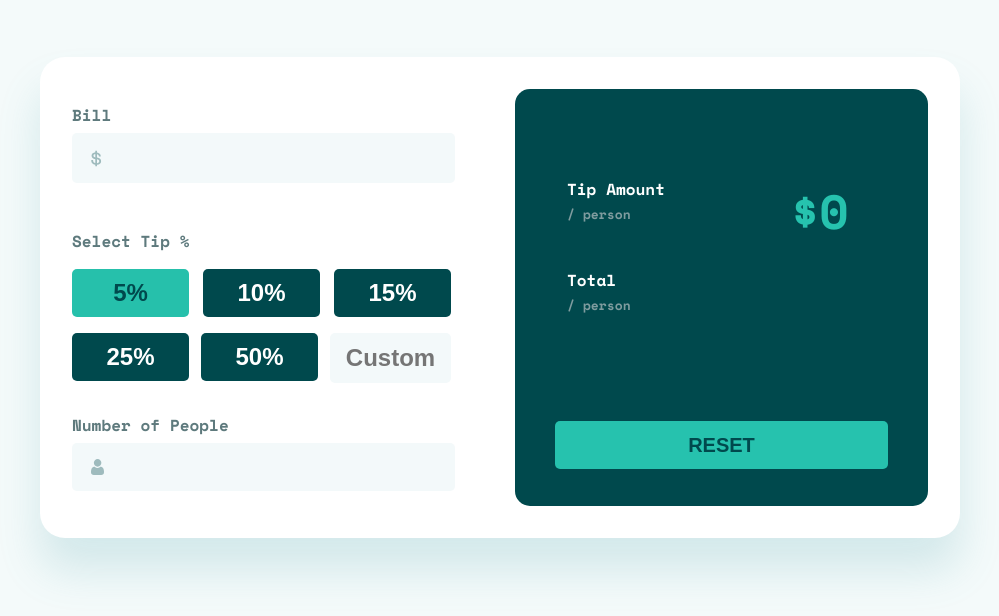
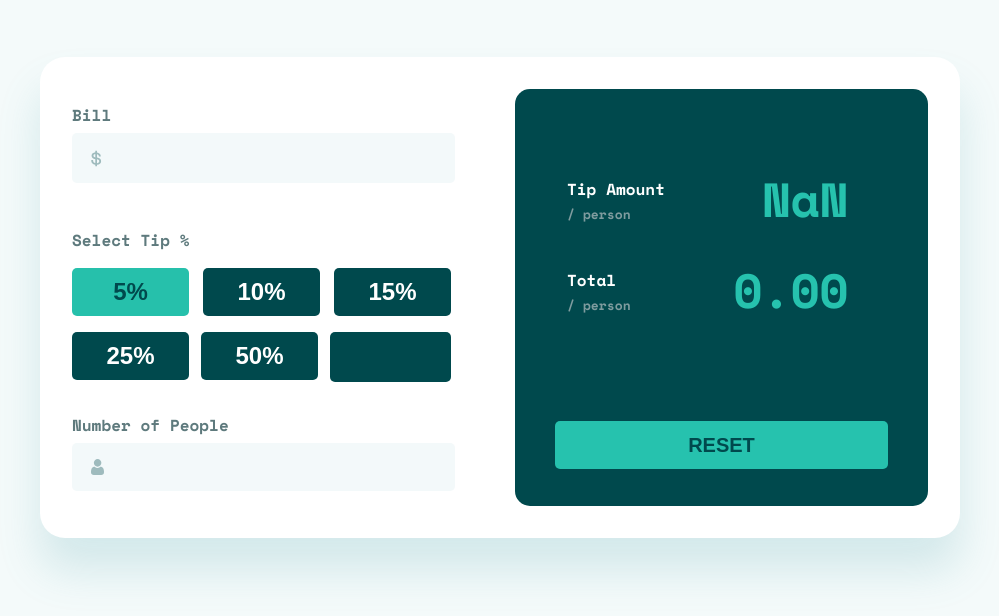
Before and after one commit to Camara-Diadie/tip-calculator-app, a plain HTML site: page index.html in a window 1280 px wide. Both pictures are taken after a click on the button "5%". Shown: the part 238-854 px from the top of the page, without its empty margins (140-1139 px from the left). Drawn offline with nearby package versions, Linux system fonts and the light colour scheme.

Commit message:
correction des id dans le html , correction du script

```diff
--- a/css/style.scss
+++ b/css/style.scss
@@ -132,7 +132,8 @@ body {
               width: 379px;
               height: 152px;
             }
-            button {
+            button,
+            input {
               width: 146.63px;
               height: 48px;
               background-color: $very-dark-cyan;
@@ -140,6 +141,7 @@ body {
               font-weight: bold;
               font-size: 24px;
               margin-bottom: 16px;
+              cursor: pointer;
               @media (min-width: 1024px) and (max-width: 1440px) {
                 width: 117px;
               }
@@ -148,7 +150,7 @@ body {
                 background-color: $Strong-cyan;
               }
             }
-            input {
+            input#poucentage-custom {
               width: 146.63px;
               height: 48px;
               background-color: $input-backg;
@@ -193,7 +195,7 @@ body {
               width: 154px;
               text-align: right;
               justify-content: flex-end;
-              color: #E17457;
+              color: #e17457;
               @media (min-width: 1024px) and (max-width: 1440px) {
                 width: 210px;
               }
@@ -226,9 +228,8 @@ body {
 
             &:focus {
               border: 3px solid green;
-              &.error{
-                border: 3px solid #E17457;
-
+              &.error {
+                border: 3px solid #e17457;
               }
             }
 
@@ -272,6 +273,7 @@ body {
             margin-bottom: 20px;
             @media (min-width: 1024px) and (max-width: 1440px) {
               height: 71px;
+              max-width: 333px;
             }
             p.text-total {
               width: 98px;
@@ -291,14 +293,21 @@ body {
               width: 96px;
               height: 47px;
               font-weight: bold;
+              display: flex;
+              flex-direction: column;
+              flex-wrap: nowrap;
               font-size: 32px;
               line-height: 47px;
               text-align: right;
               letter-spacing: -0.666667px;
               color: #26c2ae;
               @media (min-width: 1024px) and (max-width: 1440px) {
+                width: 143px;
+                height: 71px;
                 font-size: 48px;
                 line-height: 71px;
+                font-size: 48px;
+                font-weight: 700;
               }
             }
           }
--- a/index.html
+++ b/index.html
@@ -15,26 +15,24 @@
         <section id="facture">
           <div id="somme">
             <label for="total-somme" > Bill</label>
-            <input type="number" min="0" id="facture-befor" value="">
+            <input type="number" min="0" id="facture-after" value="" >
           </div>
           <div id="pourcentage-tip">
             <p>Select Tip %</p>
             <div id="button-pourcentage">
-              <button id="cinq-pourcent" value="5"> 5%</button>
-              <button id="dix-pourcent" value="10"> 10%</button>
-              <button id="quinze-pourcent" value="15"> 15%</button>
-              <button id="vingt-cinq-pourcent" value="25"> 25%</button>
-              <button id="cinquante-pourcent" value="50"> 50%</button>
-              <input type="number" id="poucentage-custom" min="0" placeholder="Custom">
-
-
+              <button  id="cinq-pourcent pourcentage" value="5"> 5% </button>
+              <button  id="dix-pourcent  pourcentage"  value="10"> 10% </button>
+              <button  id="quinze-pourcent pourcentage" value="15"> 15% </button>
+              <button  id="vingt-cinq-pourcent pourcentage" value="25"> 25% </button>
+              <button  id="cinquante-pourcent pourcentage" value="50"> 50% </button>
+              <input type="number" id="pourcentage-custom" min="0" value="">
             </div>
           </div>
           <div id="nombre-pers">
             <label for="divis-pers" id="pers-label">
               Number of People
             </label>
-            <input type="number"  min="0" id="divis-pers" >
+            <input type="number"  min="0" id="divis-pers" value="" >
 
           </div>
         </section>
@@ -42,14 +40,15 @@
           <div id="montant-total-pers">
             <div id="total-tip-pers">
               <p class="text-total">Tip Amount <span>/ person</span></p>
-              <p id="tips-person"></p>
+              <p id="tips-person"> 0.00</p>
             </div>
             <div id="total-pers">
               <p class="text-total">Total <span>/ person</span></p>
-              <p id="total-person"></p>
+              <p id="total-person"> 0.00</p>
             </div>
           </div>
-          <button type="reset"> RESET</button>
+          <button id="reset" type="reset"> RESET</button>
+
         </section>
       </article>
     </main>
--- a/script.js
+++ b/script.js
@@ -1,47 +1,52 @@
-const facture = document.getElementById("facture");
-const divisPers = document.getElementById("divis-pers");
-const tipsPers = document.getElementById("tips-person");
-const labelPeople = document.getElementById("pers-label");
-let factureBefor = document.getElementById("facture-befor");
-const buttonTips = document.querySelectorAll("button");
+var factureAfter = document.getElementById("facture-after");
+var facture = document.getElementById("facture");
+var divisNbPers = document.getElementById("divis-pers");
+var tipsPers = document.getElementById("tips-person");
+var labelPeople = document.getElementById("pers-label");
+var buttonTips = document.querySelectorAll("div#button-pourcentage > button");
+var customButton = document.getElementById("pourcentage-custom");
+var totalFactPerso = document.getElementById("total-person");
+var divTips = document.getElementById("pourcentage-tips");
 
-console.log("sa marche");
+divisNbPers.addEventListener("click", function () {});
 
-//cette fonction sert a calculer le prix  a payer au total avec les tips par personne
-function calculFacturtotalTips(totalTips, prixTotal, nombrePerson) {
-  return totalTips + prixTotal / nombrePerson;
-}
-/// cette fonction permet de calculer les tips par personne
-function calculTipsPers(prixTotalTips, nombrePerson) {
-  return prixTotalTips / nombrePerson;
-}
-
-// cette focntion permet de calucler le pourcentage de tips a payer par raport a facture
-function CalculPoucentage(prixTotal, pourcentage) {
-  return (prixTotal * pourcentage) / 100;
-}
 for (let i = 0; i < buttonTips.length; i++) {
   buttonTips[i].addEventListener("click", function () {
-    let tip = buttonTips[i].value;
-    factureBefor.addEventListener("input", function () {});
-    const facturePrice = factureBefor.value;
+    var resultTipsTotalParPers =
+      ((parseInt(factureAfter.value) / parseInt(divisNbPers.value)) *
+        parseInt(buttonTips[i].value)) /
+      100;
+      tipsPers.innerHTML = resultTipsTotalParPers;
 
-    tipsPers.innerHTML = "$" + CalculPoucentage(facturePrice, tip);
-    console.log(CalculPoucentage(facturePrice, tip));
+    //   //
+
+    var testecustom = customButton.value;
+    var resultTipsCustomTotalParPers =
+      ((parseInt(factureAfter.value) / parseInt(divisNbPers.value)) *
+        parseInt(testecustom)) /
+      100;
+    //   tipsPers.innerHTML = resultTipsTotalParPers.value;
+
+
+    if (tipsPers.innerHTML === "") {
+      tipsPers.innerHTML = resultTipsTotalParPers;
+    } else {
+      tipsPers.innerHTML = resultTipsCustomTotalParPers;
+    }
+
+
   });
 }
 
-///
-
 const errorSpan = document.createElement("span");
-divisPers.addEventListener("keyup", function () {
-  if (divisPers.value > 0) {
-    errorSpan.innerHTML = "";
+divisNbPers.addEventListener("keyup", function () {
+  if (divisNbPers.value > 0) {
+    errorSpan.innerHTML = " ";
     labelPeople.appendChild(errorSpan);
-    divisPers.classList.remove("error");
+    divisNbPers.classList.remove("error");
   } else {
     errorSpan.innerHTML = "can't be zero";
     labelPeople.appendChild(errorSpan);
-    divisPers.classList.add("error");
+    divisNbPers.classList.add("error");
   }
 });
```
Also changed, not shown: css/style.css, 1 other file.
